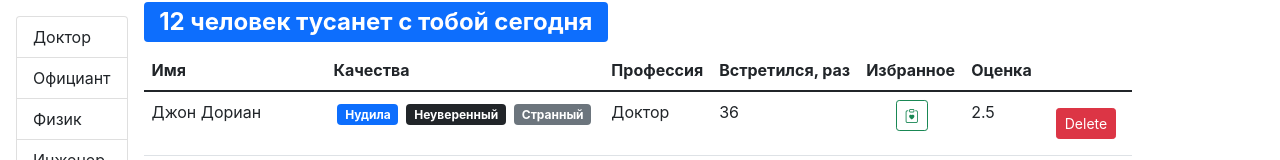
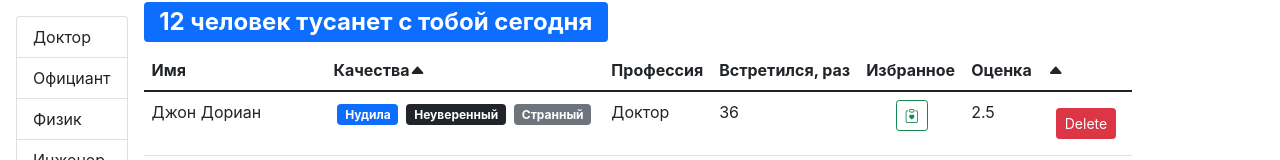
Before and after one commit to VooDooGrayWOOD/fast-company, a React (Create React App) app: page / in a window 1280 px wide. Shown: the top 160 px of the page. Built offline with nearby package versions, Linux system fonts and the light colour scheme.

Commit message:
refactoring, delete users.jsx, add sort icon to tableHeader.jsx

```diff
--- a/src/components/bookmark.jsx
+++ b/src/components/bookmark.jsx
@@ -7,7 +7,8 @@
     return (
         <div className="d-grid gap-2 col-4 mx-auto">
             {
-                <button {...rest}
+                <button
+                    {...rest}
                     className={`btn btn-outline-success btn-sm bi bi-clipboard-heart${result}`}
                 ></button>
             }
--- a/src/components/searchStatus.jsx
+++ b/src/components/searchStatus.jsx
@@ -2,7 +2,8 @@
 import PropTypes from "prop-types";
 
 const SearchStatus = ({ length }) => {
-    return length === 0 ? (<h2>
+    return length === 0 ? (
+        <h2>
             <span className="badge bg-danger">
                 {"Никто с тобой не тусанет"}
             </span>
--- a/src/components/tableHeader.jsx
+++ b/src/components/tableHeader.jsx
@@ -13,9 +13,11 @@
         }
     };
 
-    const status = selectedSort.order === "asc" ? "up-fill" : "down-fill";
-    // className={"bi bi-caret-" + (status)}
-    console.log(status);
+    const renderSortIconCarret = () => {
+        return selectedSort.order === "asc"
+            ? "bi bi-caret-up-fill"
+            : "bi bi-caret-down-fill";
+    };
 
     return (
         <thead>
@@ -32,9 +34,11 @@
                         scope="col"
                     >
                         {columns[column].name}
+                        {selectedSort.path === columns[column].path
+                            ? <i className={renderSortIconCarret()} />
+                            : null}
                     </th>
                 ))}
-
                 {/* <th scope="col">Качества</th>
                 <th onClick={() => handleSort("profession.name")} scope="col">
                     Профессия
```
Also changed, not shown: .eslintrc.js.
